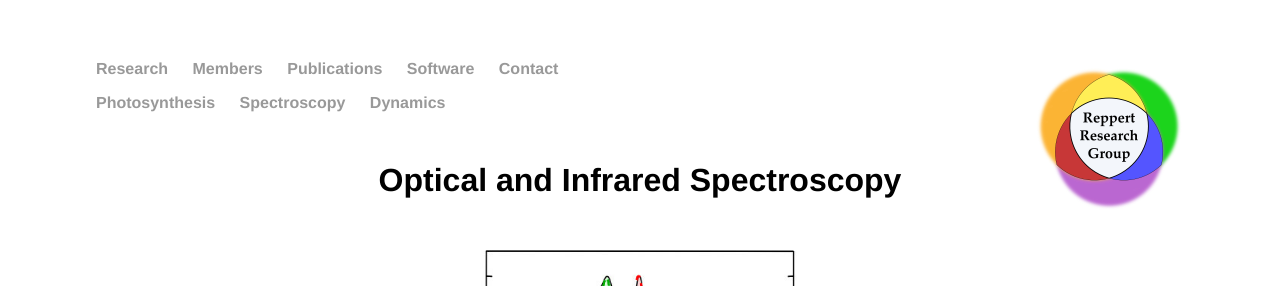
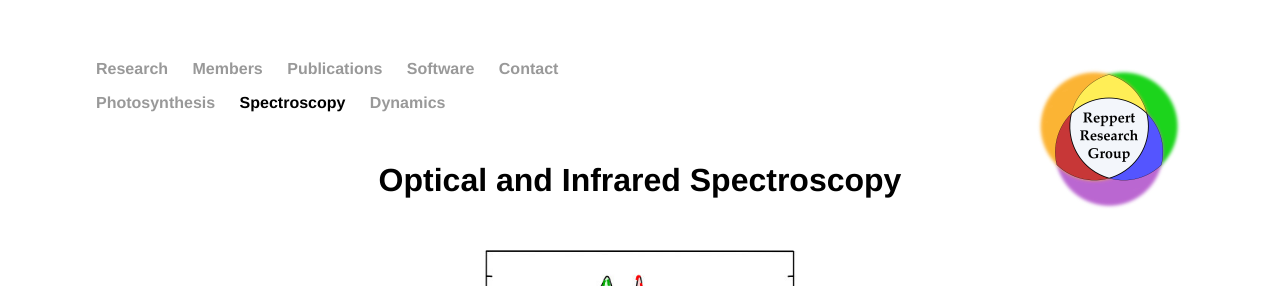
Before and after one commit to mreppert/mreppert.github.io, a Jekyll site: the page built from publications/spectroscopy/index.html, in a window 1280 px wide. Shown: the top 286 px of the page. Built offline with Jekyll 4.4.1, drawn with Linux system fonts in a browser that asks for light colours.

Commit message:
Update index.html

```diff
--- a/publications/spectroscopy/index.html
+++ b/publications/spectroscopy/index.html
@@ -5,6 +5,15 @@ title: Reppert Research Group
 
 
 <html>
+
+<head>
+<style>
+  #spectroscopy {
+    color:black;
+  }
+</style>
+</head>
+
 <meta name="viewport" content="width=device-width, initial-scale=1">
 
 <body>
```
